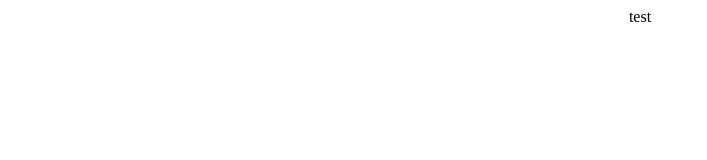
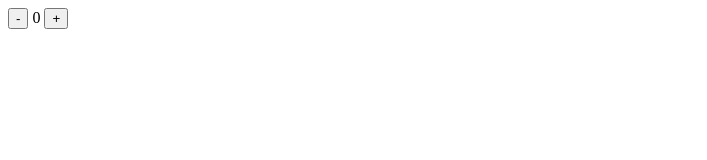
Before and after one commit to andydangit/React-Hook, a React (Create React App) app: page / in a window 1280 px wide. Shown: the top 160 px of the page, without its empty margins (0-707 px from the left). Built offline with nearby package versions, Linux system fonts and the light colour scheme.

Commit message:
initla files

```diff
--- a/src/App.js
+++ b/src/App.js
@@ -3,9 +3,11 @@ import './App.css';
 
 function App() {
   return (
-    <div className="App">
-      <div> test </div>
-    </div>
+<>
+    <button> - </button>
+    <span> 0 </span>
+    <button> + </button>
+</>
   );
 }
 
```
